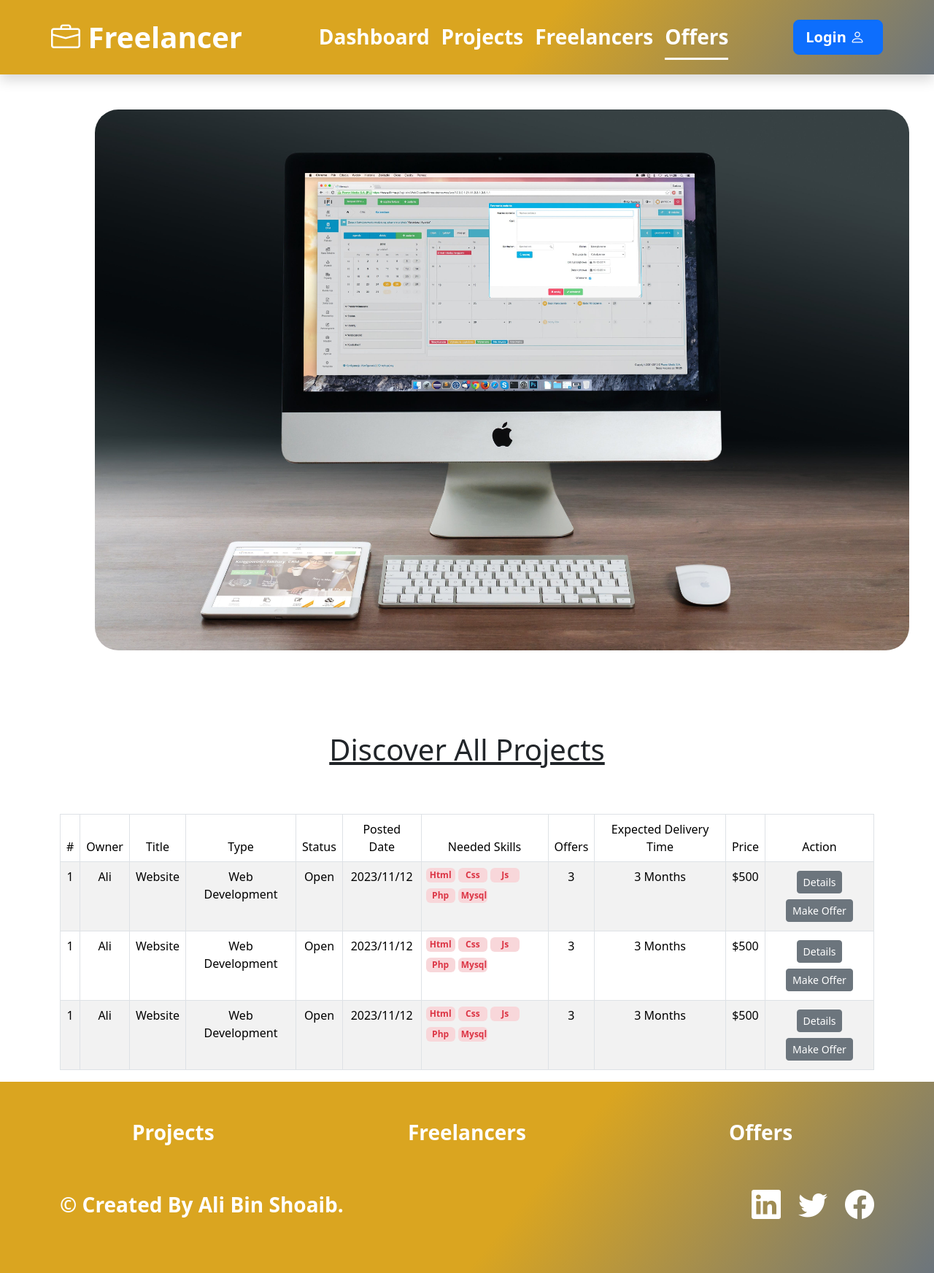
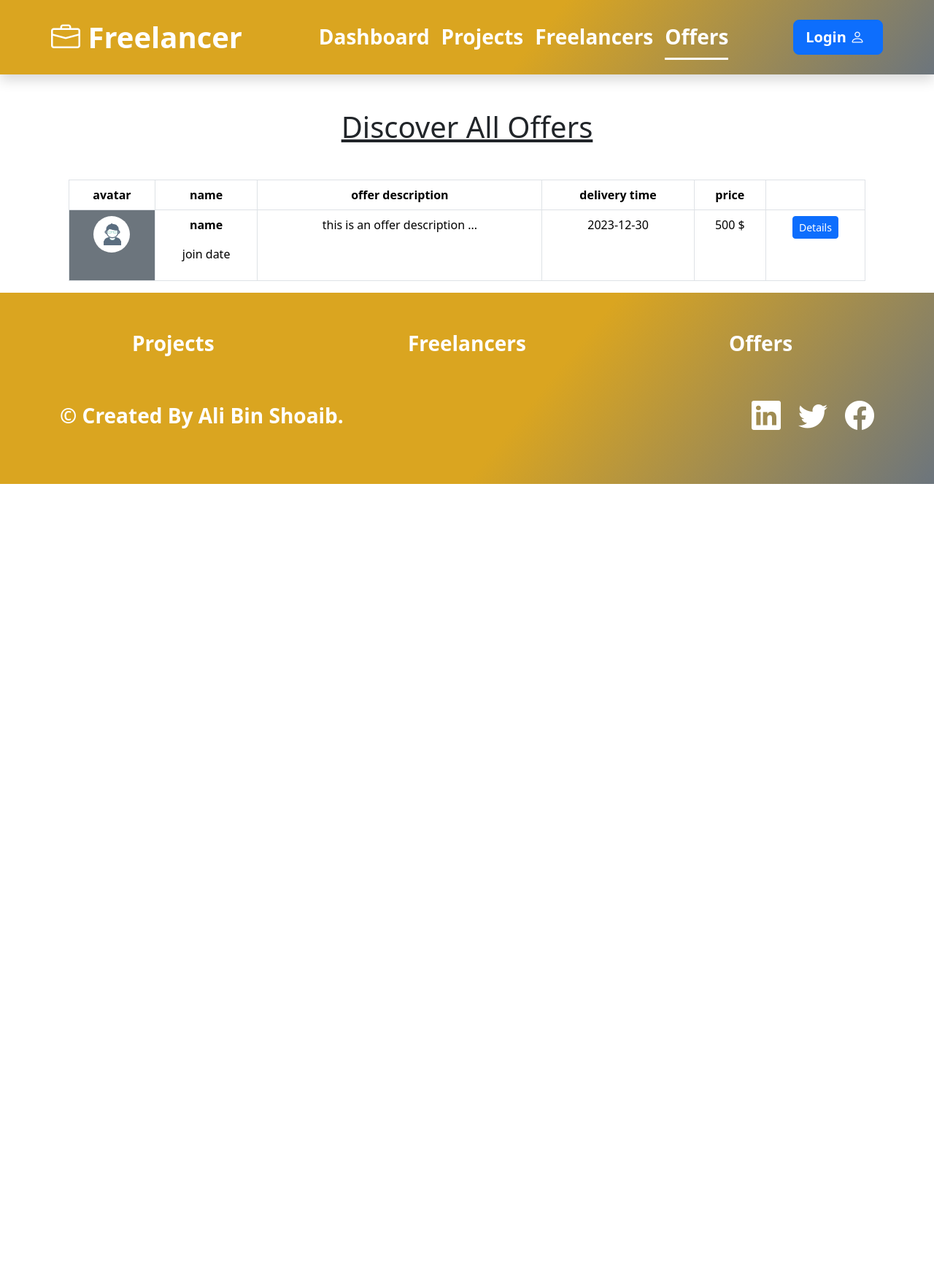
Before and after one commit to Ali-Bin-Shoaib/freelancer-porject, a PHP site: page /offers.php in a window 1280 px wide. Shown: the whole page at 73% size. After the commit the page ends 663 px from the top, so only its background shows below. Run offline with PHP 8.4, Linux system fonts and the light colour scheme; some libraries are stand-ins or nearby versions.

Commit message:
add offers page and change image size in index file

```diff
--- a/index.php
+++ b/index.php
@@ -1,15 +1,15 @@
 <?php include './components/navbar.php'; ?>
 
-<div class="row">
-	<div class="col-12 m-5">
-		<img src="./assets/images/pexels-pixabay-38568.jpg" alt="pexels-pixabay" class="card-img rounded-5">
-	</div>
 </div>
 <header>
 	<h1 class="text-capitalize text-center my-5 text-decoration-underline p-3">
 		discover all projects
 	</h1>
 </header>
+<div class="row">
+	<div class="col-12 my-5 text-center">
+		<img src="./assets/images/pexels-pixabay-38568.jpg" alt="pexels-pixabay" class="card-img w-50 mx-auto rounded-5">
+	</div>
 	<table class="table table-striped text-capitalize text-center table-bordered table-hover rounded-5">
 		<thead>
 			<tr>
--- a/offers.php
+++ b/offers.php
@@ -1 +1,41 @@
-<?php require_once('./index.php')?>
+<?php require_once('./components/navbar.php'); ?>
+<div class="container">
+    <header class="text-capitalize my-5">
+
+        <h1 class="text-decoration-underline text-center">discover all offers</h1>
+    </header>
+    <table class="table table-bordered text-center ">
+        <thead>
+            <tr>
+                <th>avatar</th>
+                <th>name</th>
+                <th>offer description</th>
+                <th>delivery time</th>
+                <th>price</th>
+                <th></th>
+            </tr>
+        </thead>
+        <tbody>
+            <tr>
+                <td class="bg-secondary">
+                    <img src="./assets/images/5907.jpg" alt="freelancer-image" class="img-fluid rounded-circle " style="width: 50px;">
+                </td>
+                <td>
+                    <div class="d-flex flex-column gap-3 ">
+                        <strong>name</strong>
+                        <p>join date</p>
+                    </div>
+                </td>
+                <td>this is an offer description ...</td>
+                <td>
+                    2023-12-30
+                </td>
+                <td> 500 $</td>
+                <td> <a href="./offer-details.php" class="btn btn-sm btn-primary text-capitalize">details</a></td>
+            </tr>
+        </tbody>
+        <tfoot></tfoot>
+    </table>
+</div>
+
+<?php require_once('./components/footer.php'); ?>
```
Lines whose indentation alone changed are shown as unchanged.
